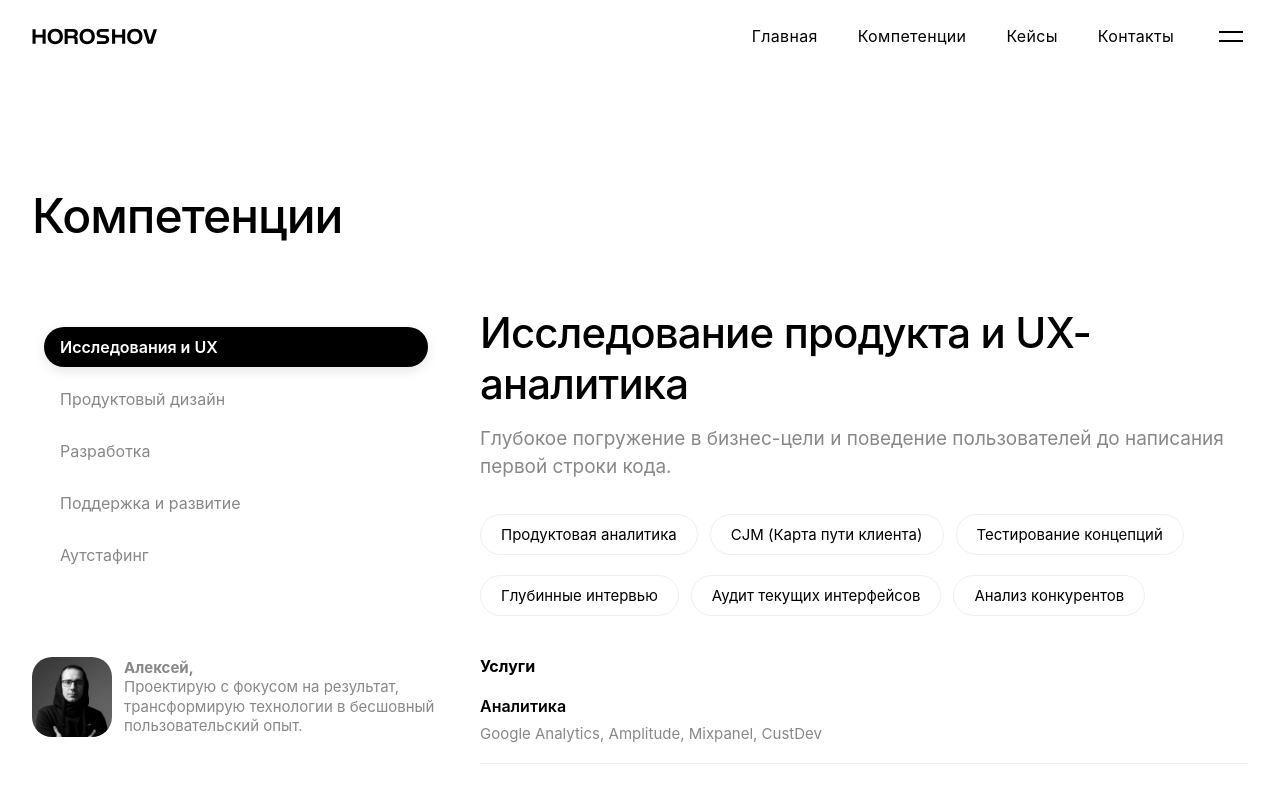
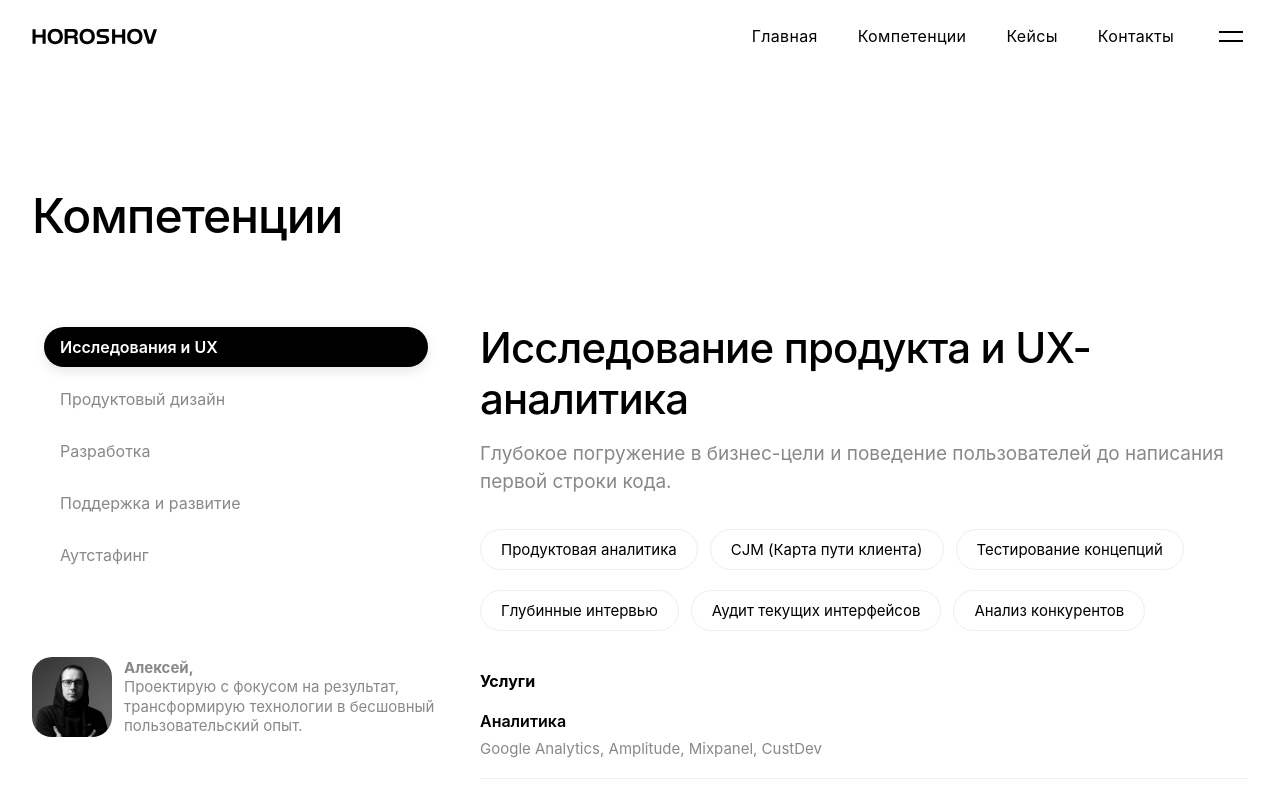
Before and after one commit to Horoshov/my-portfolio, a React (Vite) app: page /about in a window 1280 px wide. Shown: the top 786 px of the page. Built offline with nearby package versions, Linux system fonts and the light colour scheme.

Commit message:
Adjust top padding for competencies scroll column

```diff
--- a/src/components/ServiceBlock.css
+++ b/src/components/ServiceBlock.css
@@ -62,7 +62,7 @@
   flex-direction: column;
   gap: 0;
   width: 100%;
-  padding-top: 12px;
+  padding-top: 27px;
 }
 
 .sidebar-profile {
```
